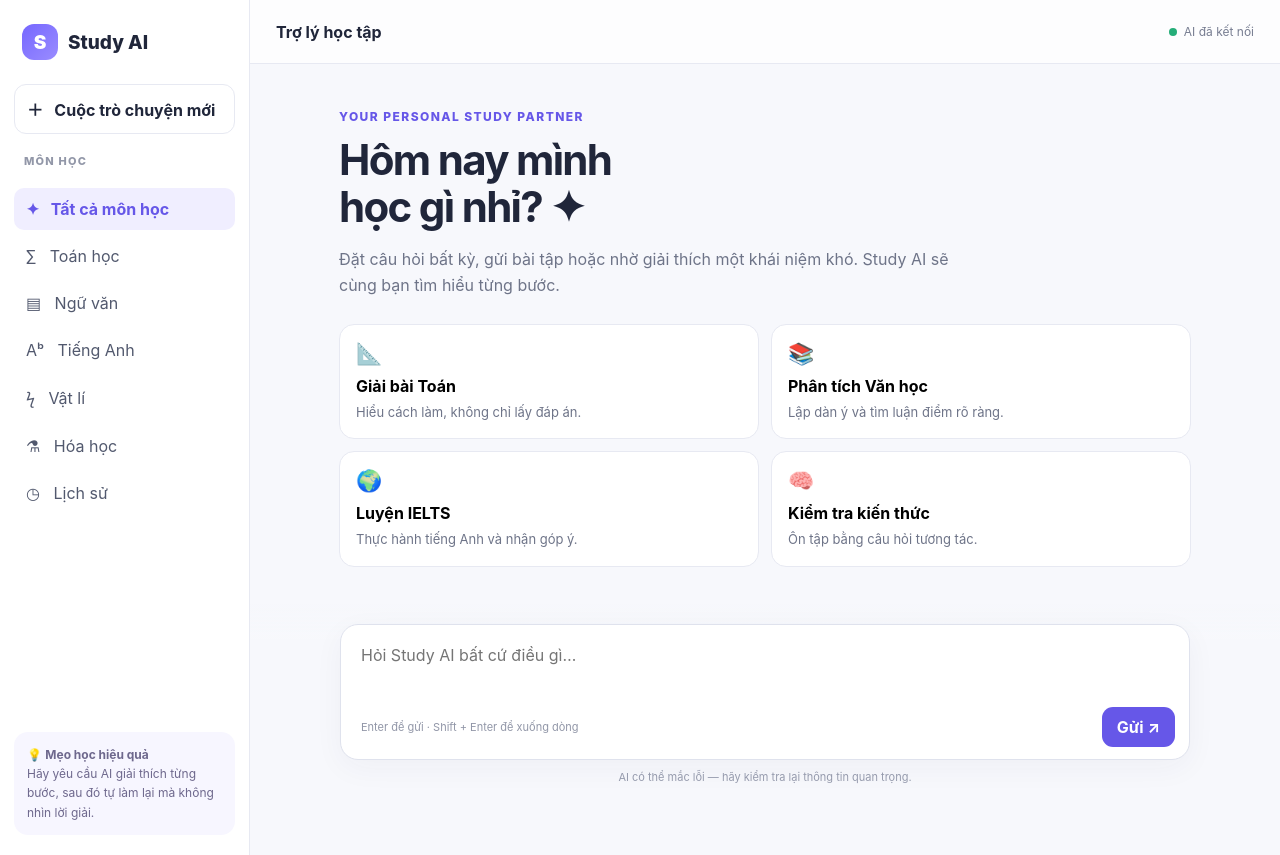
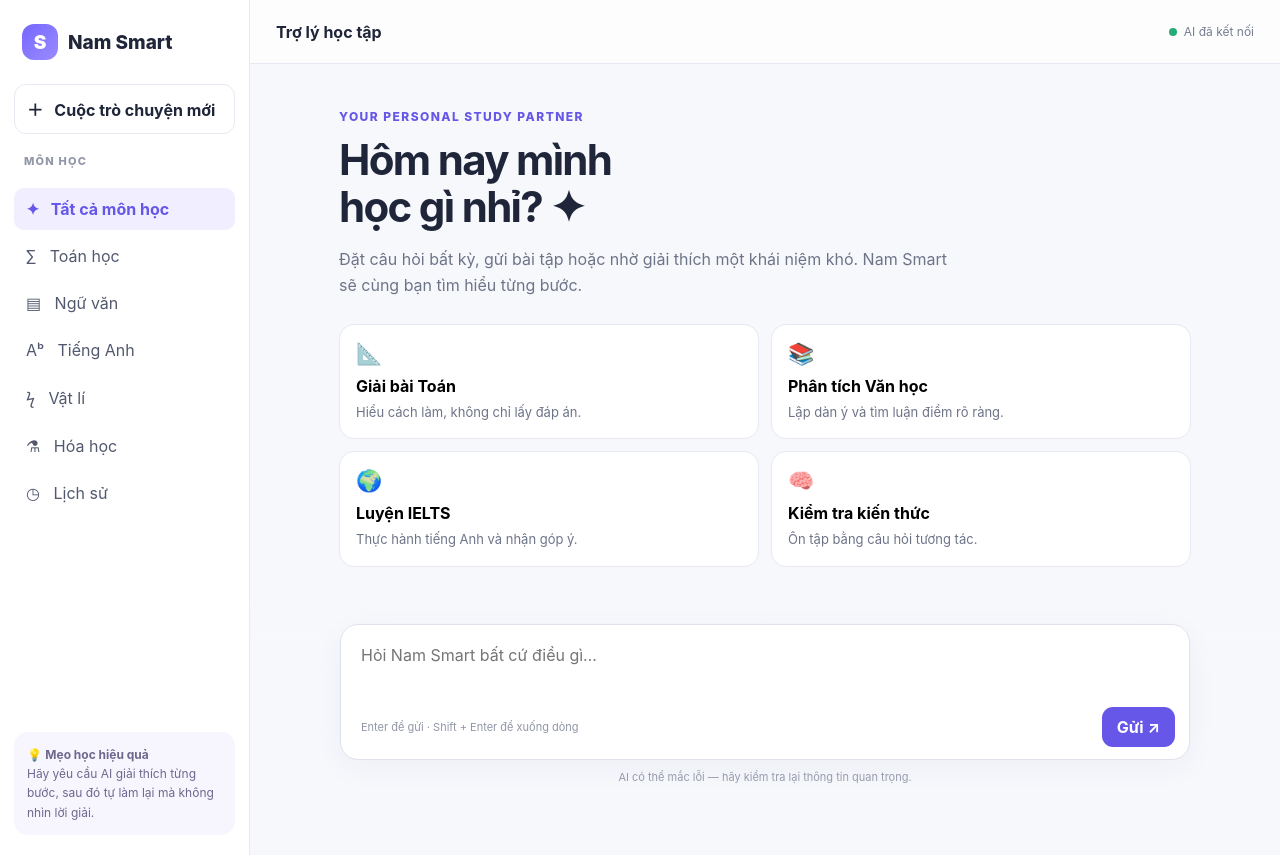
Before and after one commit to lenhatnam668-design/NamSmart, a Flask app: page / in a window 1280 px wide. Run offline with Flask 3, Linux system fonts and the light colour scheme.

Commit message:
Update index.html

```diff
--- a/templates/index.html
+++ b/templates/index.html
@@ -48,7 +48,7 @@ textarea{width:100%;border:0;outline:0;resize:none;min-height:50px;max-height:18
 <body>
 <div class="app">
 <aside class="sidebar">
-  <div class="brand"><div class="logo">S</div><span>Study AI</span></div>
+  <div class="brand"><div class="logo">S</div><span>Nam Smart</span></div>
   <button class="newchat" id="newChat">＋ &nbsp; Cuộc trò chuyện mới</button>
   <div class="section-label">Môn học</div>
   <div class="subjects" id="subjects">
@@ -68,7 +68,7 @@ textarea{width:100%;border:0;outline:0;resize:none;min-height:50px;max-height:18
     <div class="welcome" id="welcome">
       <div class="eyebrow">YOUR PERSONAL STUDY PARTNER</div>
       <h1>Hôm nay mình<br>học gì nhỉ? <span>✦</span></h1>
-      <p class="sub">Đặt câu hỏi bất kỳ, gửi bài tập hoặc nhờ giải thích một khái niệm khó. Study AI sẽ cùng bạn tìm hiểu từng bước.</p>
+      <p class="sub">Đặt câu hỏi bất kỳ, gửi bài tập hoặc nhờ giải thích một khái niệm khó. Nam Smart sẽ cùng bạn tìm hiểu từng bước.</p>
       <div class="cards">
         <button class="suggest" data-prompt="Giải thích cách giải phương trình bậc hai ax² + bx + c = 0 bằng ví dụ đơn giản."><span class="emoji">📐</span><strong>Giải bài Toán</strong><span>Hiểu cách làm, không chỉ lấy đáp án.</span></button>
         <button class="suggest" data-prompt="Hướng dẫn mình lập dàn ý phân tích một tác phẩm văn học, kèm ví dụ ngắn."><span class="emoji">📚</span><strong>Phân tích Văn học</strong><span>Lập dàn ý và tìm luận điểm rõ ràng.</span></button>
@@ -80,7 +80,7 @@ textarea{width:100%;border:0;outline:0;resize:none;min-height:50px;max-height:18
   </section>
   <div class="composer-wrap">
     <form class="composer" id="chatForm">
-      <textarea id="prompt" rows="2" placeholder="Hỏi Study AI bất cứ điều gì…" maxlength="6000" aria-label="Nhập câu hỏi"></textarea>
+      <textarea id="prompt" rows="2" placeholder="Hỏi Nam Smart bất cứ điều gì…" maxlength="6000" aria-label="Nhập câu hỏi"></textarea>
       <div class="composer-bottom"><span class="hint">Enter để gửi · Shift + Enter để xuống dòng</span><button class="send" id="sendBtn" type="submit">Gửi ↗</button></div>
     </form>
     <div class="disclaimer">AI có thể mắc lỗi — hãy kiểm tra lại thông tin quan trọng.</div>
@@ -118,7 +118,7 @@ async function sendMessage(text){
   history.push({role:'user',content:fullText}); save();
   renderMessage('user',text);
   promptEl.value=''; promptEl.style.height='auto';
-  const loading=renderMessage('assistant','Study AI đang suy nghĩ…'); loading.classList.add('typing');
+  const loading=renderMessage('assistant','Nam Smart đang suy nghĩ…'); loading.classList.add('typing');
   try{
     const res=await fetch('/api/chat',{method:'POST',headers:{'Content-Type':'application/json'},body:JSON.stringify({messages:history})});
     const data=await res.json();
@@ -138,7 +138,7 @@ promptEl.addEventListener('input',()=>{promptEl.style.height='auto';promptEl.sty
 document.querySelectorAll('[data-prompt]').forEach(b=>b.addEventListener('click',()=>{promptEl.value=b.dataset.prompt;sendMessage(promptEl.value);}));
 document.querySelectorAll('.subject').forEach(b=>b.addEventListener('click',()=>{
   document.querySelectorAll('.subject').forEach(x=>x.classList.remove('active'));b.classList.add('active');subject=b.dataset.subject;
-  promptEl.placeholder=subject==='Tất cả môn học'?'Hỏi Study AI bất cứ điều gì…':`Hỏi về ${subject}…`;
+  promptEl.placeholder=subject==='Tất cả môn học'?'Hỏi Nam Smart bất cứ điều gì…':`Hỏi về ${subject}…`;
 }));
 $('#newChat').addEventListener('click',()=>{history=[];save();messagesEl.innerHTML='';welcome.style.display='';promptEl.value='';});
 try{const old=JSON.parse(localStorage.getItem(storageKey)||'[]');if(Array.isArray(old))history=old.filter(m=>m&&['user','assistant'].includes(m.role)&&typeof m.content==='string');redraw();}catch(e){}
```
